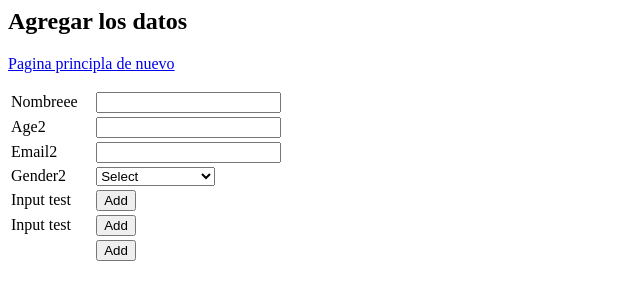
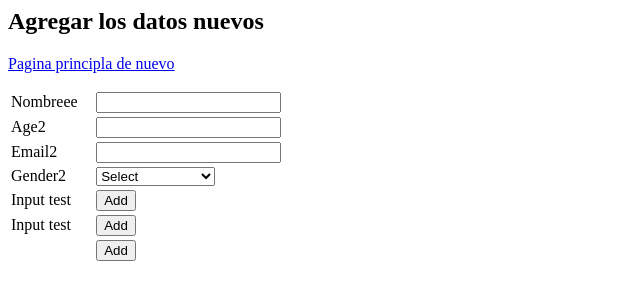
Before and after one commit to esneidev/simple-crud, a PHP site: page /add.php in a window 1280 px wide. Shown: the top 300 px of the page, without its empty margins (0-640 px from the left). Run offline with PHP 8.4, Linux system fonts and the light colour scheme.

Commit message:
titulo actualizado en nueva rama

```diff
--- a/add.php
+++ b/add.php
@@ -4,7 +4,7 @@
 </head>
 
 <body>
-	<h2>Agregar los datos</h2>
+	<h2>Agregar los datos nuevos</h2>
 	<p>
 		<a href="index.php">Pagina principla de nuevo</a>
 	</p>
```
